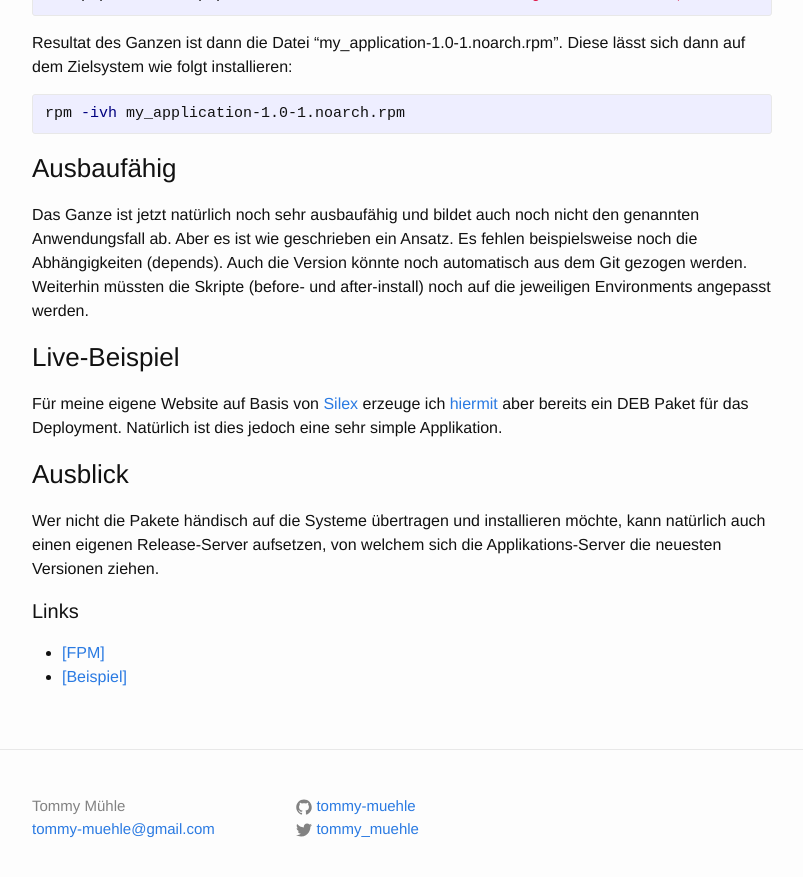
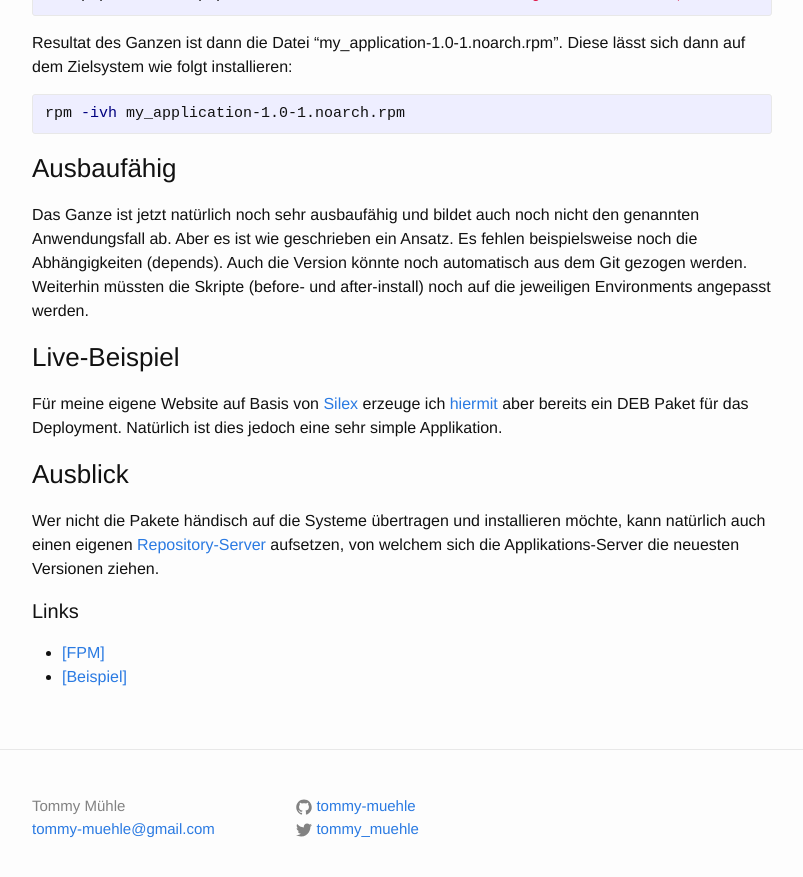
Before and after one commit to tommy-muehle/tommy-muehle.github.io, a Jekyll site: the page built from _posts/2015-07-13-php-applikations-pakete.markdown, in a window 1280 px wide and 900 px high, scrolled down 3486 px. Shown: the top 877 px of the window, without its empty margins (238-1041 px from the left). Built offline with Jekyll 4.4.1, drawn with Linux system fonts in a browser that asks for light colours; emoji names are drawn with the system emoji font; comment, search, counter and statistics services are not loaded.

Commit message:
Update post

```diff
--- a/_posts/2015-07-13-php-applikations-pakete.markdown
+++ b/_posts/2015-07-13-php-applikations-pakete.markdown
@@ -178,7 +178,7 @@ aber bereits ein DEB Paket für das Deployment. Natürlich ist dies jedoch eine
 ### Ausblick
 
 Wer nicht die Pakete händisch auf die Systeme übertragen und installieren möchte, kann natürlich auch einen
-eigenen Release-Server aufsetzen, von welchem sich die Applikations-Server die neuesten Versionen ziehen.
+eigenen [Repository-Server](http://wiki.centos.org/HowTos/CreateLocalRepos){:target="_blank"} aufsetzen, von welchem sich die Applikations-Server die neuesten Versionen ziehen.
 
 #### Links
 
```
